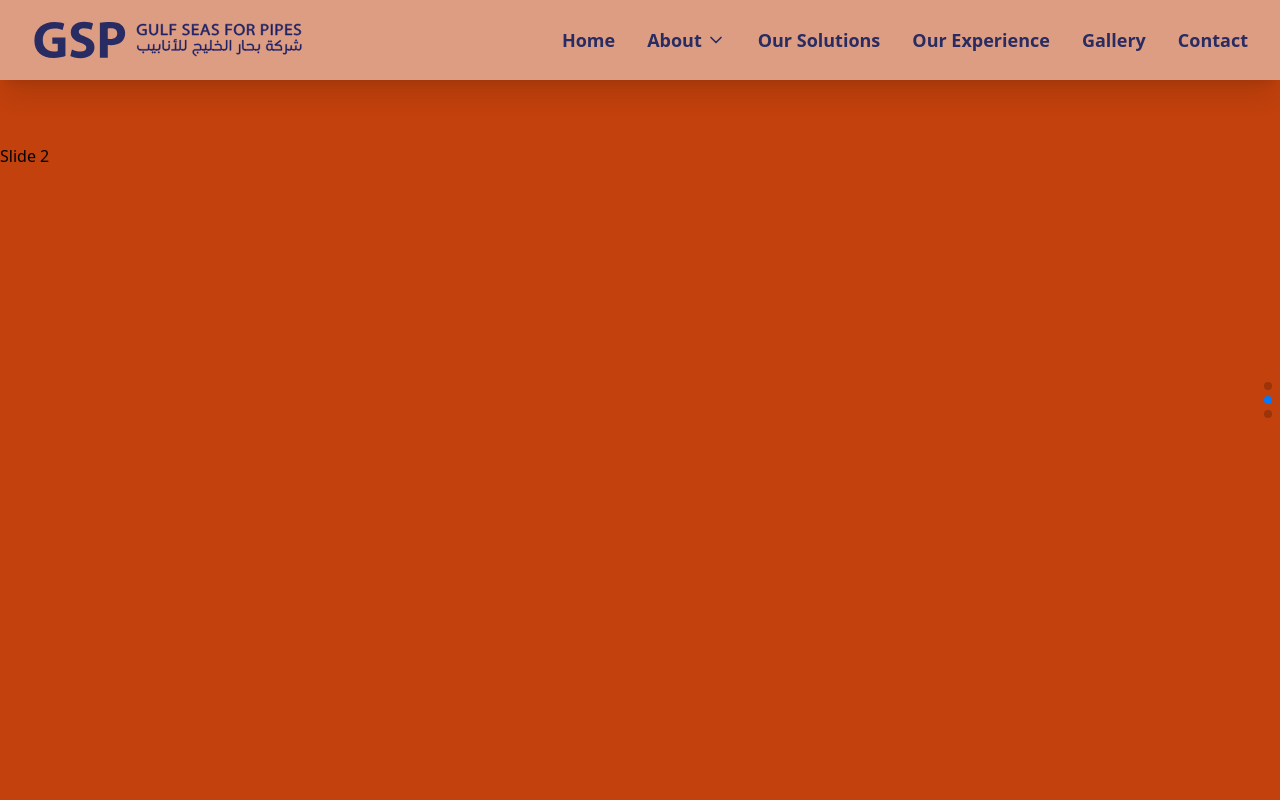
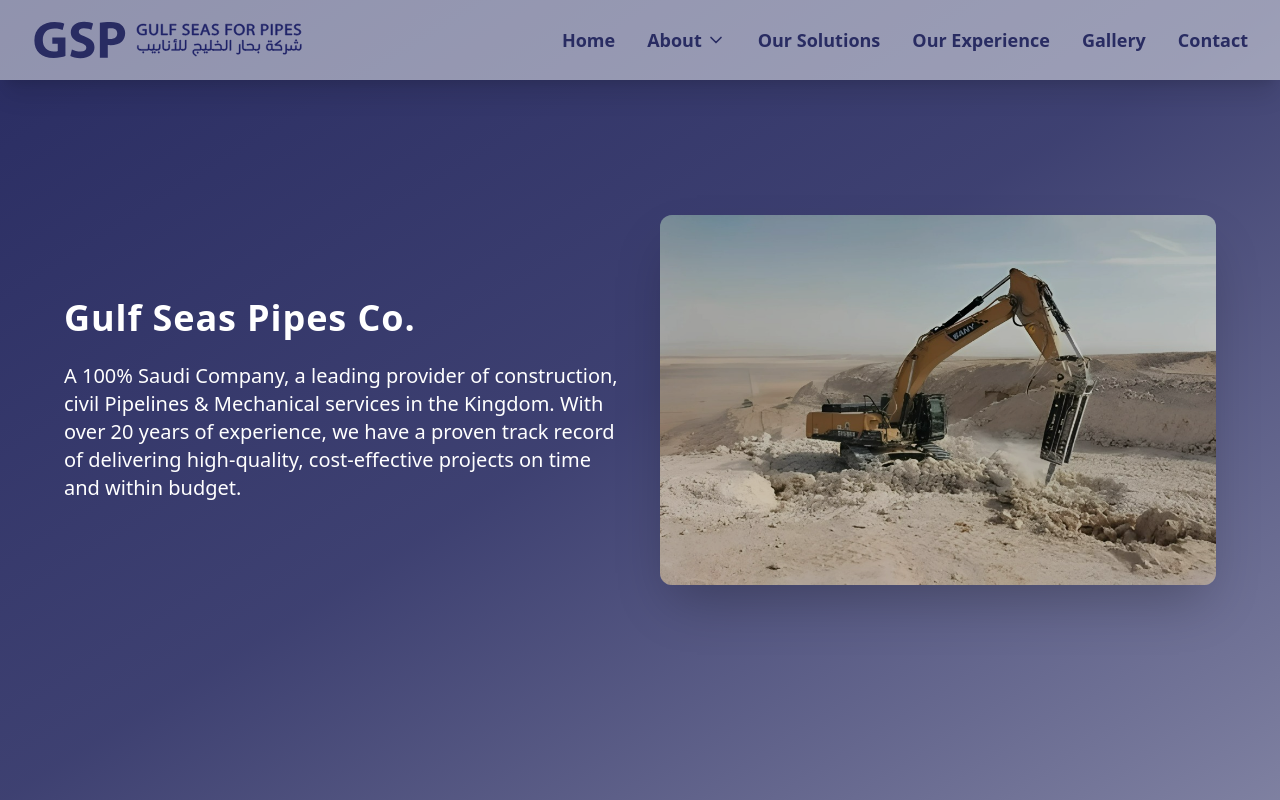
Before and after one commit to YehiaZakaria99/gsp-company, a React (Vite) app: page /about/gsp-introduction in a window 1280 px wide. Built offline with nearby package versions, Linux system fonts and the light colour scheme.

Commit message:
update-v09

```diff
--- a/src/Pages/AboutPages/GSPIntroduction.jsx
+++ b/src/Pages/AboutPages/GSPIntroduction.jsx
@@ -1,10 +1,10 @@
 import { Autoplay, Mousewheel, Pagination } from "swiper/modules";
 import { Swiper, SwiperSlide } from "swiper/react";
+import img1 from "/AboutPage/gsp-introduction/img1.jpeg";
 
 export default function GSPIntroduction() {
   return (
-    <>
-      <section className="gsp-introduction h-screen bg-orange-700 py-36">
+    <section className="gsp-introduction h-screen bg-gradient-to-br from-primary via-primary/90 to-primary/60 py-24 relative overflow-hidden">
       <Swiper
         direction="vertical"
         slidesPerView={1}
@@ -16,19 +16,47 @@ export default function GSPIntroduction() {
           thresholdTime: 300,
         }}
         autoplay={{
-            delay: 4000, // ⏱️ يغير السلايد كل 4 ثواني
-            disableOnInteraction: false, // يكمّل autoplay حتى لو المستخدم عمل scroll
+          delay: 5000,
+          disableOnInteraction: false,
         }}
         pagination={{ clickable: true }}
         modules={[Mousewheel, Pagination, Autoplay]}
         className="mySwiper"
         style={{ height: "100%" }}
       >
-          <SwiperSlide>Slide 1</SwiperSlide>
-          <SwiperSlide>Slide 2</SwiperSlide>
-          <SwiperSlide>Slide 3</SwiperSlide>
+        <SwiperSlide>
+          <div className="h-full flex flex-col-reverse md:flex-row justify-between items-center px-6 md:px-16 gap-10">
+            {/* Text Section */}
+            <div
+              className="md:w-1/2 text-white space-y-6 animate-fade-in-up"
+              style={{ animationDelay: "0.5s" }}
+            >
+              <h2 className="text-3xl md:text-4xl font-bold tracking-wide">
+                Gulf Seas Pipes Co.
+              </h2>
+              <p className="text-lg md:text-xl leading-relaxed">
+                A 100% Saudi Company, a leading provider of construction, civil
+                Pipelines & Mechanical services in the Kingdom. With over 20
+                years of experience, we have a proven track record of delivering
+                high-quality, cost-effective projects on time and within budget.
+              </p>
+            </div>
+
+            {/* Image Section */}
+            <div
+              className="relative md:w-1/2 rounded-xl overflow-hidden shadow-2xl animate-fade-in"
+              style={{ animationDelay: "0.8s" }}
+            >
+              <img
+                className="w-full h-full object-cover"
+                src={img1}
+                alt="img1"
+              />
+              <div className="absolute inset-0 bg-black/20 " />
+            </div>
+          </div>
+        </SwiperSlide>
       </Swiper>
     </section>
-    </>
   );
 }
```
Also changed, not shown: public/AboutPage/gsp-introduction/img1.jpeg (added). Lines whose indentation alone changed are shown as unchanged.
